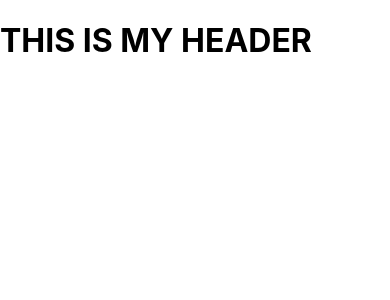
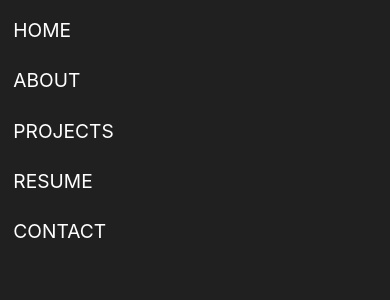
Before and after one commit to Ccooper9893/PortfolioV3, a React (Create React App) app: page / in a window 390 px wide. Shown: the top 300 px of the page. Built offline with nearby package versions, Linux system fonts and the light colour scheme.

Commit message:
Styling header component

```diff
--- a/src/App.css
+++ b/src/App.css
@@ -2,6 +2,8 @@ body {
   margin: 0;
   min-width: 100vw;
   min-height: 100vh;
+  background-color: #202020;
+  color: white;
   font-family: -apple-system, BlinkMacSystemFont, 'Dosis', 'Segoe UI', 'Roboto', 'Oxygen',
     'Ubuntu', 'Cantarell', 'Fira Sans', 'Droid Sans', 'Helvetica Neue',
     sans-serif;
--- a/src/App.js
+++ b/src/App.js
@@ -1,11 +1,6 @@
 import './App.css';
+import PageContainer from './components/PageContainer';
 
-function App() {
-  return (
-    <div className="App">
-      <h1>THIS IS MY HEADER</h1>
-    </div>
-  );
+export default function App() {
+  return <PageContainer></PageContainer>
 }
-
-export default App;
--- a/src/components/Header.js
+++ b/src/components/Header.js
@@ -1,4 +1,5 @@
 import React from "react";
+import '../styles/Header.css'
 
 export default function Header({ currentPage, handlePageChange }) {
     return (
@@ -6,7 +7,7 @@ export default function Header({ currentPage, handlePageChange }) {
             <ul>
                 <li>HOME</li>
                 <li>ABOUT</li>
-                <li>PORTFOLIO</li>
+                <li>PROJECTS</li>
                 <li>RESUME</li>
                 <li>CONTACT</li>
             </ul>
--- /dev/null
+++ b/src/components/PageContainer.js
@@ -0,0 +1,10 @@
+import React from "react";
+import Header from './Header';
+
+export default function PageContainer() {
+    return (
+        <div className="pageContainer">
+            <Header></Header>
+        </div>
+    )
+}
--- /dev/null
+++ b/src/styles/Header.css
@@ -0,0 +1,45 @@
+.header ul {
+    list-style: none;
+    margin: 2vh 5vw;
+    padding: 0;
+    display: flex; /* set the display property to flex */
+  }
+
+  .header li {
+    font-size: 1.2rem;
+    margin-right: 5px; /* optional: add some space between the list items */
+    flex: 1; /* make the list items flexible */
+    text-align: center; /* center the text horizontally */
+    transition: 0.5s;
+    border-top: 1px solid transparent;
+    border-left: 1px solid transparent;
+  }
+
+  .header li:hover {
+    border-top: 1px solid #04fd00;
+    cursor: pointer;
+  }
+
+
+  @media screen and (max-width: 500px) {
+    .header ul {
+    display: grid;
+    grid-template-columns: repeat(1, 1fr);
+    grid-template-rows: auto;
+    float: left;
+    margin: 2vh 0;
+    padding-left: 1vh;
+    row-gap: 3vh;
+    }
+
+    .header li {
+        text-align: left;
+        padding-left: 1vw;
+    }
+
+    .header li:hover {
+        border-top: 1px solid transparent;
+        border-left: 1px solid #04fd00;
+        cursor: pointer;
+      }
+  }
--- /dev/null
+++ b/src/styles/PageContainer.css
@@ -0,0 +1,7 @@
+@media screen and (max-width: 500px) {
+    .pageContainer {
+        display: grid;
+        grid-template-columns: repeat(4, 1fr);
+        grid-template-rows: auto;
+    }
+  };
```
Also changed, not shown: src/components/Content.js (deleted).
